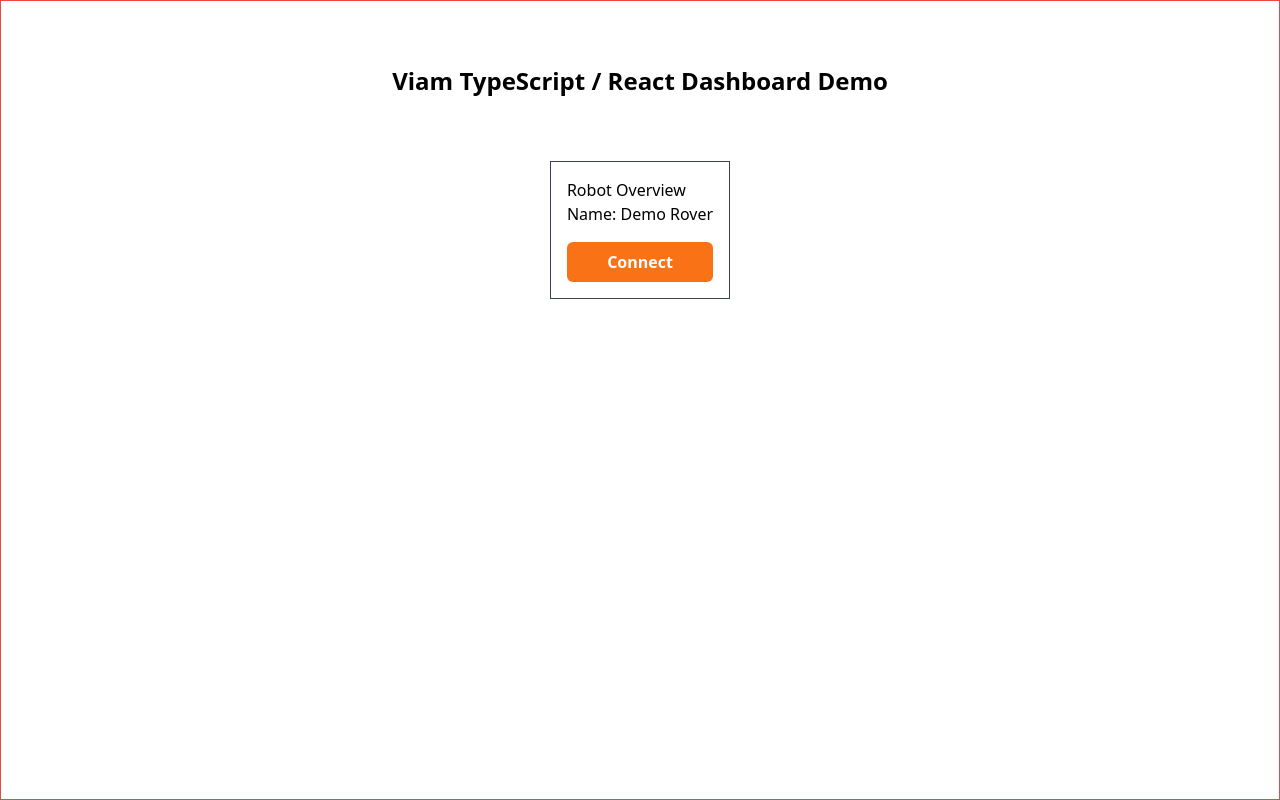
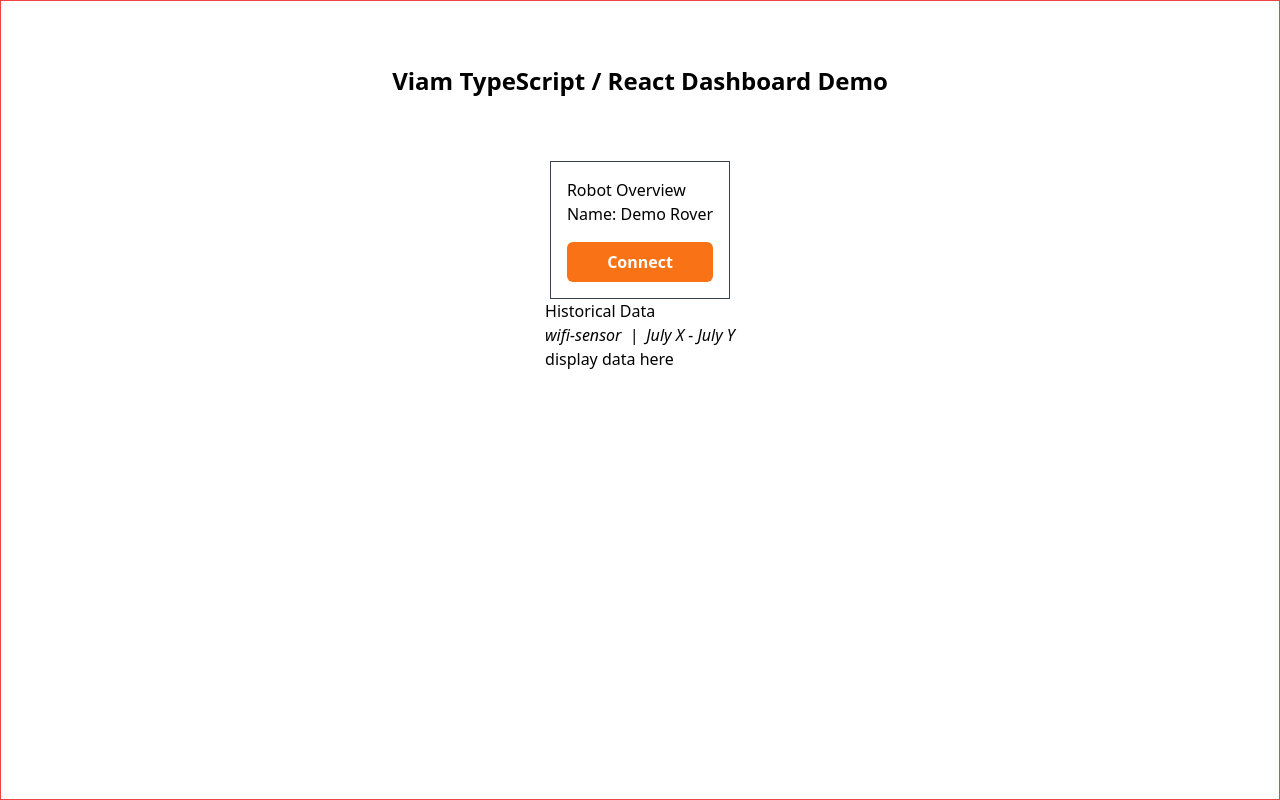
Before and after one commit to viam-labs/yahboom-tsdash, a React (Create React App) app: page / in a window 1280 px wide. Built offline with nearby package versions, Linux system fonts and the light colour scheme; no server answers.

Commit message:
querying historical data

```diff
--- a/src/components/DemoPage.tsx
+++ b/src/components/DemoPage.tsx
@@ -2,6 +2,7 @@
 import { useStore } from "../state";
 import React, { FC, useEffect, useState } from "react";
 import VideoStream from "./VideoStream";
+import HistoricalData from "./HistoricalData";
 
 const demo_robot = {
   name: "Demo Rover",
@@ -55,7 +56,9 @@
           <VideoStream streamClient={streamClient} />
         </div>
       )}
-      <div className=""></div>
+      <div className="">
+        <HistoricalData />
+      </div>
     </div>
   );
 };
--- /dev/null
+++ b/src/components/HistoricalData.tsx
@@ -0,0 +1,46 @@
+import React, { FC } from "react";
+
+interface HistoricalDataProps {
+  // Define props and propTypes here
+}
+const HistoricalData: FC<HistoricalDataProps> = () => {
+  async function fetchData() {
+    const response = await fetch(
+      "https://us-west1-gtm-tools-370017.cloudfunctions.net/python-http-function",
+      {
+        method: "POST",
+        headers: {
+          "Content-Type": "application/json",
+        },
+        body: JSON.stringify({
+          date_start: "2023-07-26 00:00:00",
+          date_end: "2023-07-28 00:00:00",
+          component_name: "wifi-sensor",
+        }),
+      }
+    );
+
+    // Recommendation: handle errors
+    if (!response.ok) {
+      // This will activate the closest `error.js` Error Boundary
+      throw new Error("Failed to fetch data");
+    }
+
+    return await response.json();
+  }
+
+  fetchData().then((data) => {
+    console.log(data);
+  });
+  return (
+    <div className="">
+      <h1>Historical Data</h1>
+      <div className="flex space-x-2 italic">
+        <label>wifi-sensor</label> <span>|</span> <label>July X - July Y</label>
+      </div>
+      <div className="">display data here</div>
+    </div>
+  );
+};
+
+export default HistoricalData;
```
